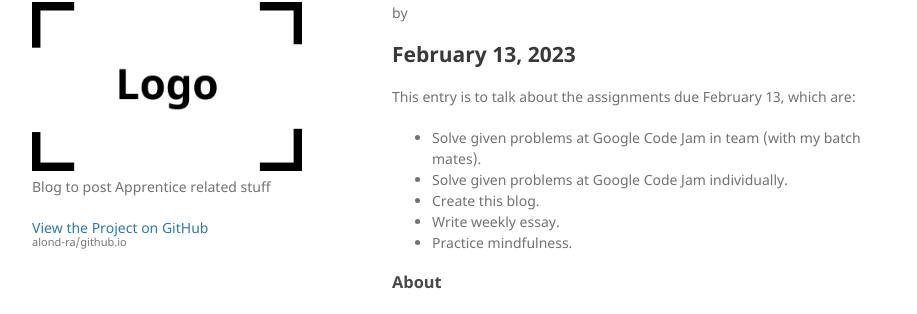
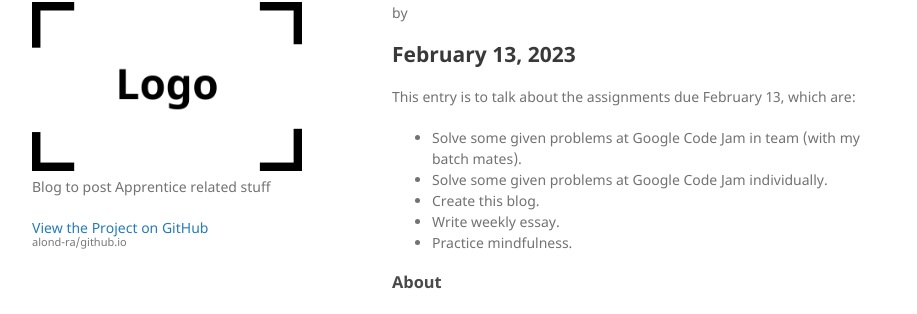
Before and after one commit to alond-ra/github.io, a Jekyll site: the page built from index.md, in a window 1280 px wide. Shown: the part 107-421 px from the top of the page, without its empty margins (178-1095 px from the left). Built offline with Jekyll 4.4.1, drawn with Linux system fonts in a browser that asks for light colours; our own code applies the rules of GitHub Pages for plain Markdown files.

Commit message:
Update index.md

```diff
--- a/index.md
+++ b/index.md
@@ -5,8 +5,8 @@ layout: post
 ## February 13, 2023
 
 This entry is to talk about the assignments due February 13, which are:
-*   Solve given problems at Google Code Jam in team (with my batch mates).
-*   Solve given problems at Google Code Jam individually.
+*   Solve some given problems at Google Code Jam in team (with my batch mates).
+*   Solve some given problems at Google Code Jam individually.
 *   Create this blog.
 *   Write weekly essay.
 *   Practice mindfulness.
```
